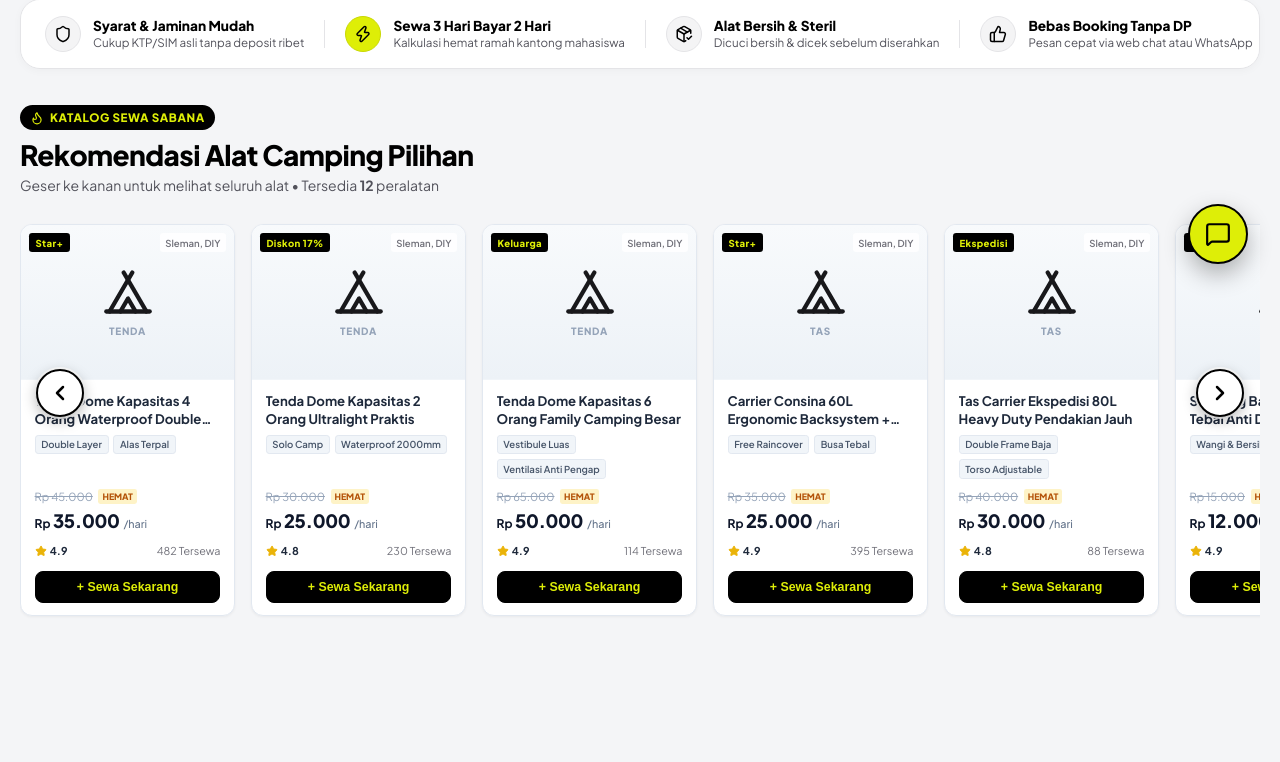
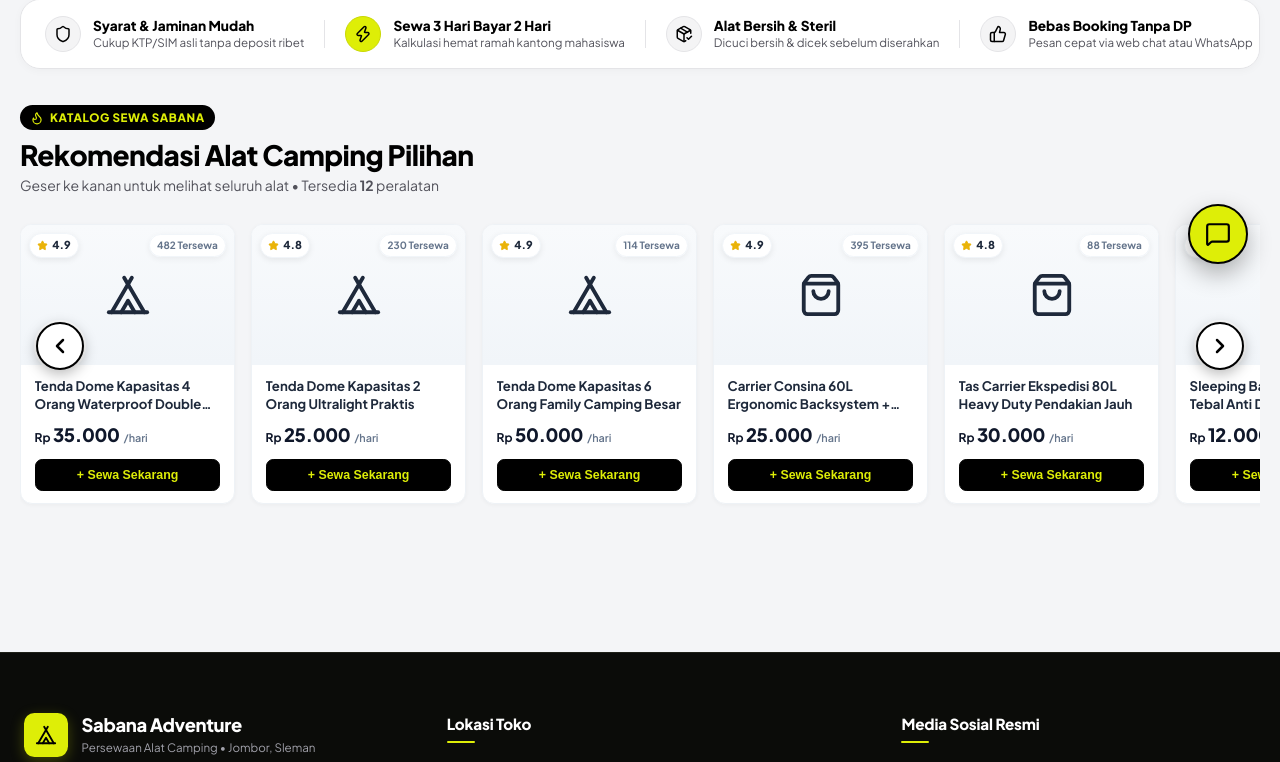
Before and after one commit to farizwebdev/GenAI_ASAH, a React app in the folder frontend/: page / in a window 1280 px wide. Shown: the part 504-1266 px from the top of the page. Built offline with nearby package versions, Linux system fonts and the light colour scheme; the HTML template or start-up script is replaced by a standard one.

Commit message:
ubah format susunan katalognya biar lebih enak dilihat

```diff
--- a/frontend/src/App.css
+++ b/frontend/src/App.css
@@ -669,33 +669,34 @@
   scroll-snap-align: start;
   background-color: #ffffff;
   border-radius: var(--radius-md);
-  border: 1px solid #e2e8f0;
+  border: 1px solid #eef2f6;
   overflow: hidden;
   display: flex;
   flex-direction: column;
-  transition: all 0.2s cubic-bezier(0.16, 1, 0.3, 1);
-  box-shadow: 0 1px 3px rgba(0, 0, 0, 0.05);
+  transition: transform 0.2s cubic-bezier(0.16, 1, 0.3, 1), box-shadow 0.2s cubic-bezier(0.16, 1, 0.3, 1);
+  box-shadow: 0 1px 4px rgba(0, 0, 0, 0.04);
   position: relative;
 }
 
+/* Hover Bersih & Elegan: Tanpa Border Hitam, Hanya Efek Bayangan Halus */
 .shopee-card:hover {
-  transform: translateY(-4px);
-  border-color: var(--secondary);
-  box-shadow: 0 8px 18px rgba(0, 0, 0, 0.08);
+  transform: translateY(-3px);
+  border-color: #e2e8f0;
+  box-shadow: 0 10px 24px -4px rgba(0, 0, 0, 0.09);
 }
 
 .shopee-card-media {
   position: relative;
-  height: 155px;
-  background: linear-gradient(180deg, #f8fafc 0%, #edf2f7 100%);
-  display: flex;
-  flex-direction: column;
+  height: 140px;
+  background: linear-gradient(180deg, #f8fafc 0%, #f1f5f9 100%);
+  display: flex;
   align-items: center;
   justify-content: center;
   border-bottom: 1px solid #f1f5f9;
 }
 
-.shopee-top-badges {
+/* Floating Trust Badges (Rating & Tersewa di Pojok Kiri & Kanan Atas Foto) */
+.shopee-media-badges {
   position: absolute;
   top: 0.5rem;
   left: 0.5rem;
@@ -704,48 +705,54 @@
   justify-content: space-between;
   align-items: center;
   z-index: 2;
-}
-
-.shopee-badge-mall {
-  background-color: var(--secondary);
-  color: var(--primary);
-  font-size: 0.6rem;
-  font-weight: 900;
-  padding: 0.15rem 0.4rem;
-  border-radius: 0.2rem;
-  letter-spacing: 0.04em;
-}
-
-.shopee-badge-loc {
-  font-size: 0.6rem;
-  color: #71717a;
-  background-color: rgba(255, 255, 255, 0.9);
-  padding: 0.15rem 0.35rem;
-  border-radius: 0.2rem;
-  font-weight: 600;
+  pointer-events: none;
+}
+
+.shopee-pill-rating {
+  display: inline-flex;
+  align-items: center;
+  gap: 0.25rem;
+  background-color: #ffffff;
+  color: #1e293b;
+  font-size: 0.685rem;
+  font-weight: 800;
+  padding: 0.2rem 0.45rem;
+  border-radius: 9999px;
+  box-shadow: 0 2px 6px rgba(0, 0, 0, 0.08);
+  border: 1px solid #f1f5f9;
+}
+
+.star-shopee {
+  color: #eab308;
+  fill: #eab308;
+}
+
+.shopee-pill-sold {
+  display: inline-flex;
+  align-items: center;
+  background-color: rgba(255, 255, 255, 0.95);
+  color: #64748b;
+  font-size: 0.625rem;
+  font-weight: 700;
+  padding: 0.2rem 0.45rem;
+  border-radius: 9999px;
+  box-shadow: 0 2px 6px rgba(0, 0, 0, 0.06);
+  border: 1px solid #f1f5f9;
 }
 
 .shopee-product-preview {
   display: flex;
-  flex-direction: column;
-  align-items: center;
-  gap: 0.4rem;
+  align-items: center;
+  justify-content: center;
 }
 
 .shopee-preview-icon {
-  color: #18181b;
+  color: #1e293b;
   transition: transform 0.2s ease;
 }
 
 .shopee-card:hover .shopee-preview-icon {
-  transform: scale(1.12);
-}
-
-.shopee-cat-tag {
-  font-size: 0.625rem;
-  font-weight: 800;
-  color: #94a3b8;
-  letter-spacing: 0.08em;
+  transform: scale(1.08);
 }
 
 .shopee-card-content {
@@ -760,7 +767,7 @@
   font-weight: 700;
   color: #1e293b;
   line-height: 1.35;
-  margin-bottom: 0.4rem;
+  margin-bottom: 0.5rem;
   height: 2.25rem;
   display: -webkit-box;
   -webkit-line-clamp: 2;
@@ -768,48 +775,9 @@
   overflow: hidden;
 }
 
-.shopee-tags-row {
-  display: flex;
-  gap: 0.3rem;
-  margin-bottom: 0.6rem;
-  flex-wrap: wrap;
-}
-
-.shopee-mini-tag {
-  font-size: 0.6rem;
-  font-weight: 600;
-  color: #475569;
-  background-color: #f1f5f9;
-  padding: 0.1rem 0.35rem;
-  border-radius: 0.2rem;
-  border: 1px solid #e2e8f0;
-}
-
 .shopee-price-container {
   margin-top: auto;
-  margin-bottom: 0.5rem;
-}
-
-.shopee-strike-row {
-  display: flex;
-  align-items: center;
-  gap: 0.35rem;
-  margin-bottom: 0.15rem;
-}
-
-.shopee-original-price {
-  font-size: 0.7rem;
-  color: #94a3b8;
-  text-decoration: line-through;
-}
-
-.shopee-disc-badge {
-  font-size: 0.55rem;
-  font-weight: 800;
-  color: #b45309;
-  background-color: #fef3c7;
-  padding: 0.05rem 0.25rem;
-  border-radius: 0.15rem;
+  margin-bottom: 0.65rem;
 }
 
 .shopee-price-main {
@@ -833,34 +801,8 @@
 .shopee-per-day {
   font-size: 0.675rem;
   color: #64748b;
-  font-weight: 500;
+  font-weight: 600;
   margin-left: 0.1rem;
-}
-
-.shopee-metrics-row {
-  display: flex;
-  align-items: center;
-  justify-content: space-between;
-  font-size: 0.675rem;
-  color: #64748b;
-  margin-bottom: 0.75rem;
-}
-
-.shopee-rating {
-  display: flex;
-  align-items: center;
-  gap: 0.2rem;
-  font-weight: 700;
-  color: #1e293b;
-}
-
-.star-shopee {
-  color: #eab308;
-  fill: #eab308;
-}
-
-.shopee-sold {
-  color: #71717a;
 }
 
 .shopee-btn-rent {
@@ -868,17 +810,21 @@
   background-color: var(--secondary);
   color: var(--primary);
   border: 1px solid var(--secondary);
-  padding: 0.5rem;
-  border-radius: var(--radius-sm);
+  padding: 0.5rem 0.75rem;
   font-size: 0.775rem;
   font-weight: 800;
+  border-radius: 0.45rem;
   cursor: pointer;
   transition: all 0.15s ease;
+  display: flex;
+  align-items: center;
+  justify-content: center;
 }
 
 .shopee-btn-rent:hover {
-  background-color: #27272a;
-  transform: translateY(-1px);
+  background-color: #1a1c14;
+  border-color: #1a1c14;
+  box-shadow: 0 4px 12px rgba(0, 0, 0, 0.15);
 }
 
 /* ---------------- 7. CART DRAWER MODAL OVERLAY ---------------- */
@@ -1448,21 +1394,21 @@
     max-width: 215px;
     scroll-snap-align: start;
     border-radius: 0.75rem;
-    box-shadow: 0 2px 8px rgba(0, 0, 0, 0.06);
+    box-shadow: 0 1px 4px rgba(0, 0, 0, 0.05);
   }
   .shopee-card-media {
-    height: 155px;
+    height: 145px;
   }
   .shopee-preview-icon svg {
-    width: 44px;
-    height: 44px;
+    width: 42px;
+    height: 42px;
   }
   .shopee-card-content {
-    padding: 0.85rem 0.95rem;
+    padding: 0.75rem 0.85rem;
   }
   .shopee-title {
-    font-size: 0.85rem;
-    height: 2.35rem;
+    font-size: 0.825rem;
+    height: 2.25rem;
     line-height: 1.35;
     font-weight: 700;
   }
@@ -1471,8 +1417,8 @@
     font-weight: 900;
   }
   .shopee-btn-rent {
-    padding: 0.55rem 0.75rem;
-    font-size: 0.8rem;
+    padding: 0.5rem 0.75rem;
+    font-size: 0.775rem;
     font-weight: 800;
   }
 
--- a/frontend/src/App.jsx
+++ b/frontend/src/App.jsx
@@ -35,6 +35,19 @@ const FacebookIcon = ({ size = 17 }) => (
     <path d="M24 12.073c0-6.627-5.373-12-12-12s-12 5.373-12 12c0 5.99 4.388 10.954 10.125 11.854v-8.385H7.078v-3.47h3.047V9.43c0-3.007 1.792-4.669 4.533-4.669 1.312 0 2.686.235 2.686.235v2.953H15.83c-1.491 0-1.956.925-1.956 1.874v2.25h3.328l-.532 3.47h-2.796v8.385C19.612 23.027 24 18.062 24 12.073z"/>
   </svg>
 );
+
+// Helper render ikon produk berdasarkan kategori
+const renderProductIcon = (category) => {
+  switch (category) {
+    case 'tenda': return <Tent size={46} className="shopee-preview-icon" />;
+    case 'tas': return <ShoppingBag size={46} className="shopee-preview-icon" />;
+    case 'masak': return <Flame size={46} className="shopee-preview-icon" />;
+    case 'tidur': return <ShieldCheck size={46} className="shopee-preview-icon" />;
+    case 'penerangan': return <Zap size={46} className="shopee-preview-icon" />;
+    case 'alas_kaki': return <Compass size={46} className="shopee-preview-icon" />;
+    default: return <Tent size={46} className="shopee-preview-icon" />;
+  }
+};
 
 export default function App() {
   const [isChatOpen, setIsChatOpen] = useState(false);
@@ -538,53 +551,37 @@ export default function App() {
               <div className="products-horizontal-slider" ref={catalogScrollRef}>
                 {filteredProducts.map((item) => (
                   <div key={item.id} className="shopee-card">
-                    {/* Gambar / Visual Mockup Produk */}
+                    {/* Gambar / Visual Mockup Produk dengan Floating Trust Badges */}
                     <div className="shopee-card-media">
-                      <div className="shopee-top-badges">
-                        <span className="shopee-badge-mall">{item.badge}</span>
-                        <span className="shopee-badge-loc">{item.location}</span>
+                      <div className="shopee-media-badges">
+                        <div className="shopee-pill-rating" title={`Rating ${item.rating} dari 5`}>
+                          <Star size={11} className="star-shopee" />
+                          <span>{item.rating}</span>
+                        </div>
+                        <div className="shopee-pill-sold">
+                          <span>{item.soldCount} Tersewa</span>
+                        </div>
                       </div>
 
                       <div className="shopee-product-preview">
-                        <Tent size={52} className="shopee-preview-icon" />
-                        <span className="shopee-cat-tag">{item.category.toUpperCase()}</span>
+                        {renderProductIcon(item.category)}
                       </div>
                     </div>
 
-                    {/* Body Kartu Produk */}
+                    {/* Body Kartu Produk (Lega, Bersih & Proporsional) */}
                     <div className="shopee-card-content">
                       {/* Judul Produk */}
                       <h3 className="shopee-title" title={item.name}>
                         {item.name}
                       </h3>
 
-                      {/* Tag Fitur Singkat */}
-                      <div className="shopee-tags-row">
-                        {item.tags.slice(0, 2).map((tag, idx) => (
-                          <span key={idx} className="shopee-mini-tag">{tag}</span>
-                        ))}
-                      </div>
-
-                      {/* Harga Coret & Harga Sewa */}
+                      {/* Harga Sewa Utama (Clean & Bold) */}
                       <div className="shopee-price-container">
-                        <div className="shopee-strike-row">
-                          <span className="shopee-original-price">{formatRupiah(item.originalPrice)}</span>
-                          <span className="shopee-disc-badge">HEMAT</span>
-                        </div>
                         <div className="shopee-price-main">
                           <span className="shopee-currency">Rp</span>
                           <span className="shopee-amount">{(item.price).toLocaleString('id-ID')}</span>
                           <span className="shopee-per-day">/hari</span>
                         </div>
-                      </div>
-
-                      {/* Rating Bintang & Terjual / Tersewa */}
-                      <div className="shopee-metrics-row">
-                        <div className="shopee-rating">
-                          <Star size={12} className="star-shopee" />
-                          <span>{item.rating}</span>
-                        </div>
-                        <span className="shopee-sold">{item.soldCount} Tersewa</span>
                       </div>
 
                       {/* Tombol Sewa Cepat */}
```
